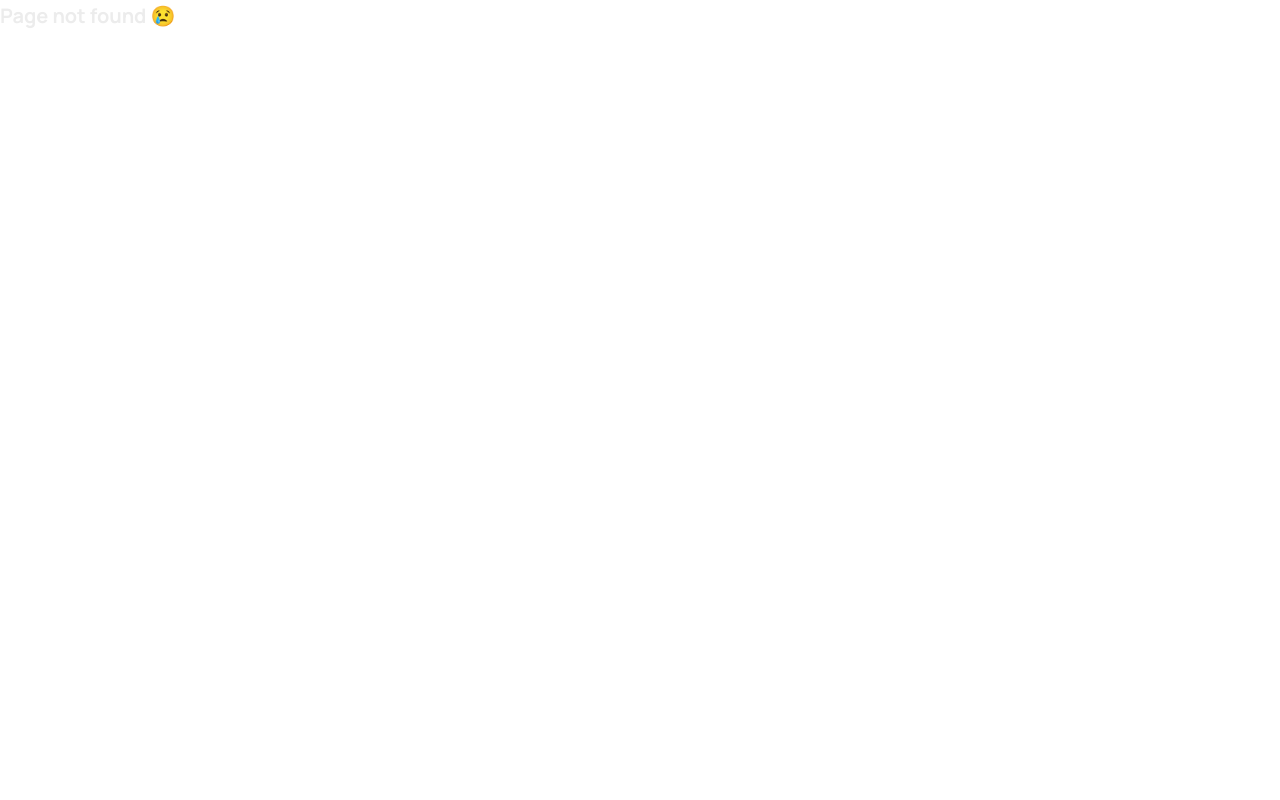
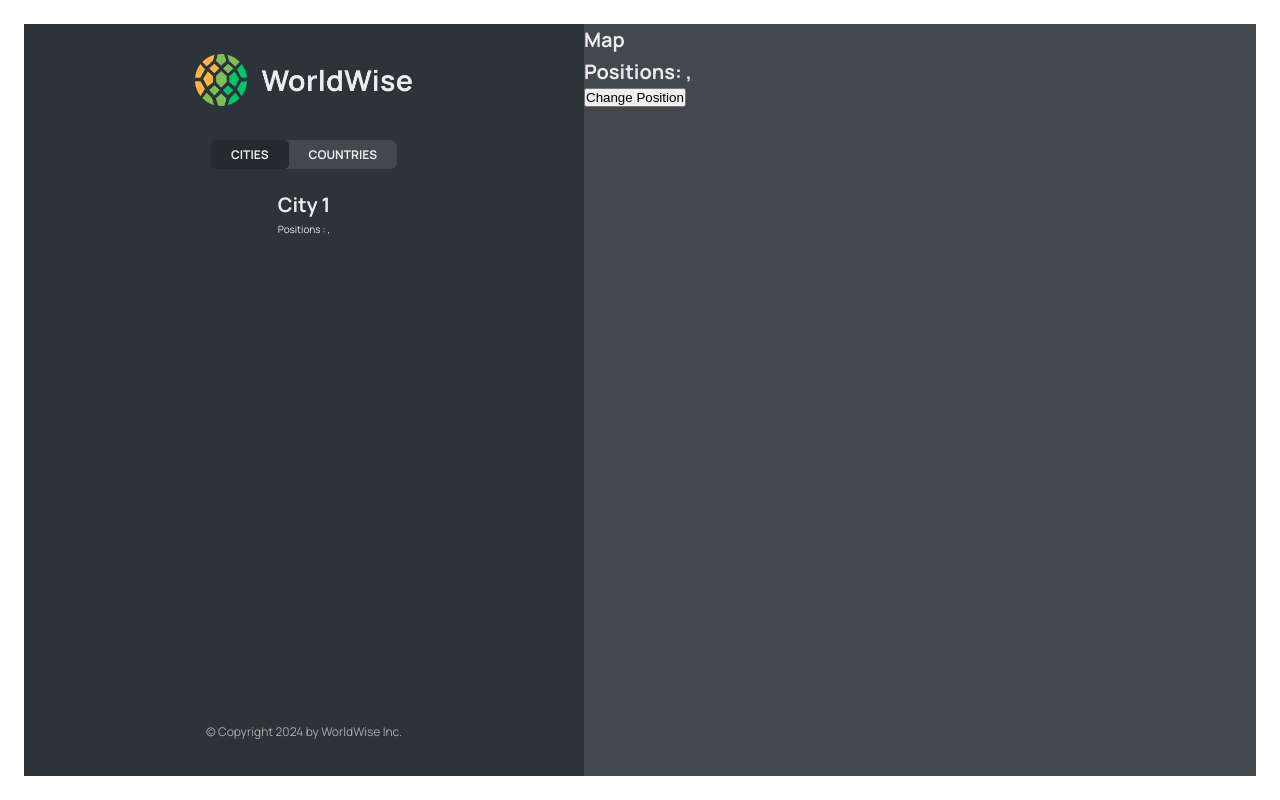
Before and after one commit to AaliyanAsif/WorldWise, a React (Vite) app: page /app/cities/1 in a window 1280 px wide. Before the commit this address had no page. Built offline with nearby package versions, Linux system fonts and the light colour scheme; data requests are answered from the project's data file.

Commit message:
query & params

```diff
--- a/src/App.jsx
+++ b/src/App.jsx
@@ -9,7 +9,8 @@
 import Login from "./pages/Login";
 import CityList from "./components/cityList/CityList";
 import CountryList from "./components/conutriesList/CountryList";
-
+import City from "./components/city/City";
+import Form from "./components/form/Form";
 export default function App() {
   const [cities, setCities] = useState([]);
   const [isLoading, setIsLoading] = useState(false);
@@ -45,11 +46,12 @@
             path="cities"
             element={<CityList cities={cities} isLoading={isLoading} />}
           />
+          <Route path="cities/:id" element={<City />} />
           <Route
             path="countries"
             element={<CountryList cities={cities} isLoading={isLoading} />}
           />
-          <Route path="form" element={<p>Form</p>} />
+          <Route path="form" element={<Form />} />
         </Route>
         <Route path="pricing" element={<Pricing />} />
         <Route path="product" element={<Product />} />
--- /dev/null
+++ b/src/components/button/Button.jsx
@@ -0,0 +1,9 @@
+import React from "react";
+import styles from "./Button.module.css";
+export default function Button({ children, onClick, type }) {
+  return (
+    <button onClick={onClick} className={`${styles.btn} ${styles[type]}`}>
+      {children}
+    </button>
+  );
+}
--- a/src/components/city/City.jsx
+++ b/src/components/city/City.jsx
@@ -1,3 +1,4 @@
+import { useParams, useSearchParams } from "react-router-dom";
 import styles from "./City.module.css";
 
 const formatDate = (date) =>
@@ -9,6 +10,10 @@
   }).format(new Date(date));
 
 function City() {
+  const [searchParams, setSeatchParams] = useSearchParams();
+  const lat = searchParams.get("lat");
+  const lng = searchParams.get("lng");
+  const { id } = useParams();
   // TEMP DATA
   const currentCity = {
     cityName: "Lisbon",
@@ -20,42 +25,49 @@
   const { cityName, emoji, date, notes } = currentCity;
 
   return (
-    <div className={styles.city}>
-      <div className={styles.row}>
-        <h6>City name</h6>
-        <h3>
-          <span>{emoji}</span> {cityName}
-        </h3>
-      </div>
-
-      <div className={styles.row}>
-        <h6>You went to {cityName} on</h6>
-        <p>{formatDate(date || null)}</p>
-      </div>
-
-      {notes && (
-        <div className={styles.row}>
-          <h6>Your notes</h6>
-          <p>{notes}</p>
-        </div>
-      )}
-
-      <div className={styles.row}>
-        <h6>Learn more</h6>
-        <a
-          href={`https://en.wikipedia.org/wiki/${cityName}`}
-          target="_blank"
-          rel="noreferrer"
-        >
-          Check out {cityName} on Wikipedia &rarr;
-        </a>
-      </div>
-
-      <div>
-        <ButtonBack />
-      </div>
+    <div>
+      <h1>City {id}</h1>
+      <p>
+        Positions : {lat}, {lng}{" "}
+      </p>
     </div>
   );
+
+  // return (
+  //   <div className={styles.city}>
+  //     <div className={styles.row}>
+  //       <h6>City name</h6>
+  //       <h3>
+  //         <span>{emoji}</span> {cityName}
+  //       </h3>
+  //     </div>
+
+  //     <div className={styles.row}>
+  //       <h6>You went to {cityName} on</h6>
+  //       <p>{formatDate(date || null)}</p>
+  //     </div>
+
+  //     {notes && (
+  //       <div className={styles.row}>
+  //         <h6>Your notes</h6>
+  //         <p>{notes}</p>
+  //       </div>
+  //     )}
+
+  //     <div className={styles.row}>
+  //       <h6>Learn more</h6>
+  //       <a
+  //         href={`https://en.wikipedia.org/wiki/${cityName}`}
+  //         target="_blank"
+  //         rel="noreferrer"
+  //       >
+  //         Check out {cityName} on Wikipedia &rarr;
+  //       </a>
+  //     </div>
+
+  //     <div>{/* <ButtonBack /> */}</div>
+  //   </div>
+  // );
 }
 
 export default City;
--- a/src/components/cityItem/CityItem.jsx
+++ b/src/components/cityItem/CityItem.jsx
@@ -1,5 +1,6 @@
 import React from "react";
 import styles from "./CityItem.module.css";
+import { Link } from "react-router-dom";
 
 const formatDate = (date) =>
   new Intl.DateTimeFormat("en", {
@@ -10,13 +11,18 @@
   }).format(new Date(date));
 
 export default function CityItem({ city }) {
-  const { cityName, emoji, date } = city;
+  const { cityName, emoji, date, id, position } = city;
   return (
-    <li className={styles.cityItem}>
-      <span className={styles.emoji}>{emoji}</span>
-      <h3 className={styles.name}>{cityName}</h3>
-      <time className={styles.date}>{formatDate(date)}</time>
-      <button className={styles.deleteBtn}>&times;</button>
+    <li>
+      <Link
+        className={styles.cityItem}
+        to={`${id}?lat=${position.lat}&lng=${position.lng}`}
+      >
+        <span className={styles.emoji}>{emoji}</span>
+        <h3 className={styles.name}>{cityName}</h3>
+        <time className={styles.date}>{formatDate(date)}</time>
+        <button className={styles.deleteBtn}>&times;</button>
+      </Link>
     </li>
   );
 }
--- a/src/components/conutriesList/CountryList.jsx
+++ b/src/components/conutriesList/CountryList.jsx
@@ -20,7 +20,7 @@
   return (
     <ul className={styles.countryList}>
       {countries.map((country) => (
-        <CountryItem country={country} />
+        <CountryItem country={country} key={country.country} />
       ))}
     </ul>
   );
--- a/src/components/form/Form.jsx
+++ b/src/components/form/Form.jsx
@@ -3,6 +3,8 @@
 import { useState } from "react";
 
 import styles from "./Form.module.css";
+import Button from "../button/Button";
+import { useNavigate } from "react-router-dom";
 
 export function convertToEmoji(countryCode) {
   const codePoints = countryCode
@@ -13,6 +15,7 @@
 }
 
 function Form() {
+  const navigate = useNavigate();
   const [cityName, setCityName] = useState("");
   const [country, setCountry] = useState("");
   const [date, setDate] = useState(new Date());
@@ -49,8 +52,16 @@
       </div>
 
       <div className={styles.buttons}>
-        <button>Add</button>
-        <button>&larr; Back</button>
+        <Button type="primary">Add</Button>
+        <Button
+          type="back"
+          onClick={(e) => {
+            navigate(-1);
+            e.preventDefault();
+          }}
+        >
+          &larr; Back
+        </Button>
       </div>
     </form>
   );
--- a/src/components/map/Map.jsx
+++ b/src/components/map/Map.jsx
@@ -1,5 +1,26 @@
+import { useNavigate, useSearchParams } from "react-router-dom";
 import styles from "./Map.module.css";
 
 export default function Map() {
-  return <div className={styles.mapContainer}>Map</div>;
+  const navigate = useNavigate();
+  const [searchParams, setSeatchParams] = useSearchParams();
+  const lat = searchParams.get("lat");
+  const lng = searchParams.get("lng");
+
+  return (
+    <div
+      className={styles.mapContainer}
+      onClick={() => {
+        navigate("form");
+      }}
+    >
+      <h1>Map</h1>
+      <h1>
+        Positions: {lat}, {lng}{" "}
+      </h1>
+      <button onClick={() => setSeatchParams({ lat: 23, lng: 50 })}>
+        Change Position
+      </button>
+    </div>
+  );
 }
--- a/src/components/sidebar/Sidebar.jsx
+++ b/src/components/sidebar/Sidebar.jsx
@@ -1,4 +1,4 @@
-import { Outlet } from "react-router-dom";
+import { Link, Outlet } from "react-router-dom";
 import AppNav from "../appNav/AppNav";
 import Footer from "../footer/Footer";
 import Logo from "../logo/Logo";
@@ -7,7 +7,9 @@
 export default function Sidebar() {
   return (
     <div className={styles.sidebar}>
-      <Logo />
+      <Link to="/">
+        <Logo />
+      </Link>
       <AppNav />
       <Outlet />
       <Footer />
```
Also changed, not shown: src/components/button/Button.module.css (renamed from src/components/Button.module.css).
